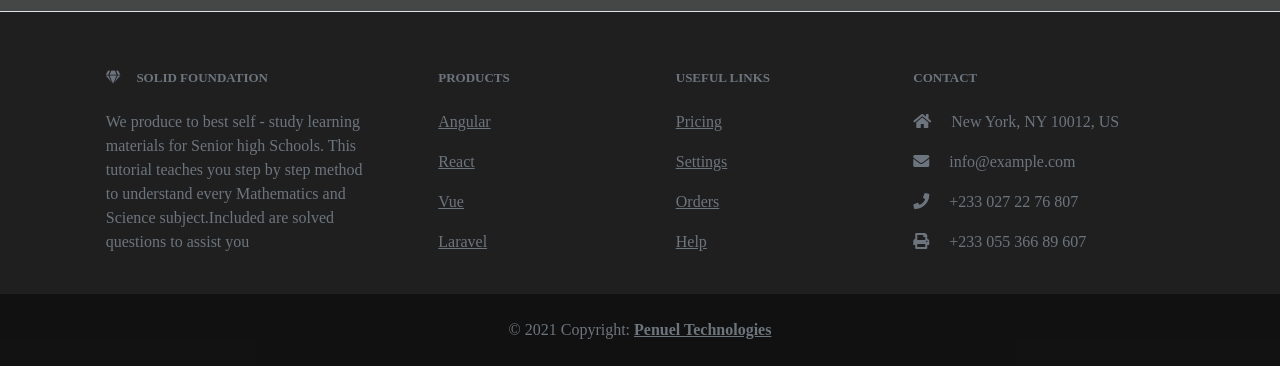
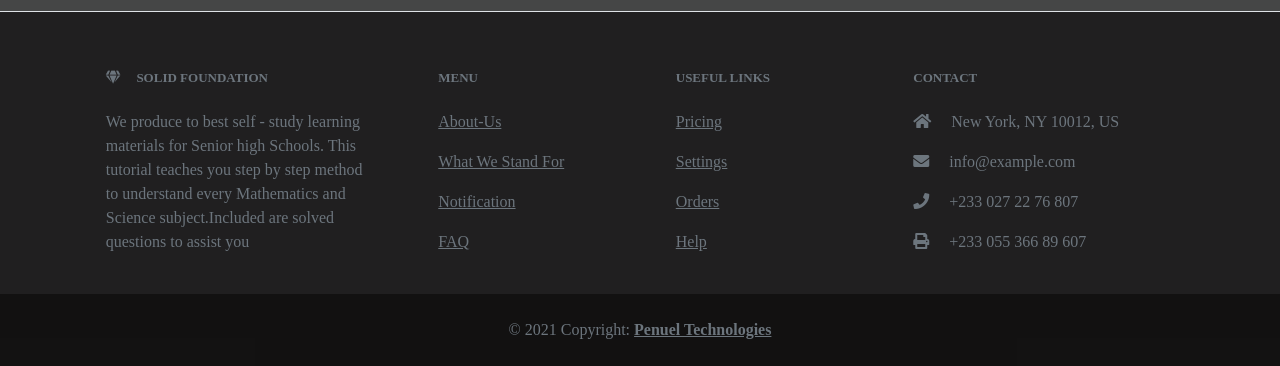
Before and after one commit to itmogo/solid_foundation_series, a plain HTML site: page about.html in a window 1280 px wide. Shown: the part 2457-2823 px from the top of the page. Drawn offline with nearby package versions, Linux system fonts and the light colour scheme.

Commit message:
updated footer links

```diff
--- a/about.html
+++ b/about.html
@@ -159,7 +159,7 @@
             </div>
 
             <!---Section  -->
-            <section id="about" class="p-5 bg-primary">
+            <section id="about-us" class="p-5 bg-primary">
               <div class="container">
                   <h2 class="text-center text-white">About Us</h3>
                     <p class="lead text-center text-white mb-5">We are the first to produce an online Mathematics
@@ -173,7 +173,7 @@
             <!---Section  end-->
 
             <!--next section--->
-            <section id="aim" class="p-5 text-center text-primary"  ><p class="lead">WHAT WE STAND FOR</p>
+            <section id="what" class="p-5 text-center text-primary"  ><p class="lead">WHAT WE STAND FOR</p>
               <div class="container">
                 <div class="row align-items-center justify-centent-between">
                   <div class="col-md">
@@ -236,7 +236,7 @@
              <!--question-->
              <section id="question" class="p-5">
                <div class="container">
-                 <h2 class="text-center mb-4">Frequently Asked Questions</h2>
+                 <h2 class="text-center mb-4" id="faq">Frequently Asked Questions</h2>
                   <div class="accordion accordion-flush" id="questions">
                     <!--item 1-->
                     <div class="accordion-item">
@@ -357,7 +357,6 @@
             <!---end of next section-->
             <!--reviews of parents-->
             <section id="reviews">
-
             </section>
 
 
@@ -426,19 +425,19 @@
         <div class="col-md-2 col-lg-2 col-xl-2 mx-auto mb-4">
           <!-- Links -->
           <h6 class="text-uppercase fw-bold mb-4">
-            Products
+            Menu
           </h6>
           <p>
-            <a href="#!" class="text-reset">Angular</a>
+            <a href="#about-us" class="text-reset">About-Us</a>
           </p>
           <p>
-            <a href="#!" class="text-reset">React</a>
+            <a href="#what" class="text-reset">What We Stand For</a>
           </p>
           <p>
-            <a href="#!" class="text-reset">Vue</a>
+            <a href="#notice" class="text-reset">Notification</a>
           </p>
           <p>
-            <a href="#!" class="text-reset">Laravel</a>
+            <a href="#faq" class="text-reset">FAQ</a>
           </p>
         </div>
         <!-- Grid column -->
```
